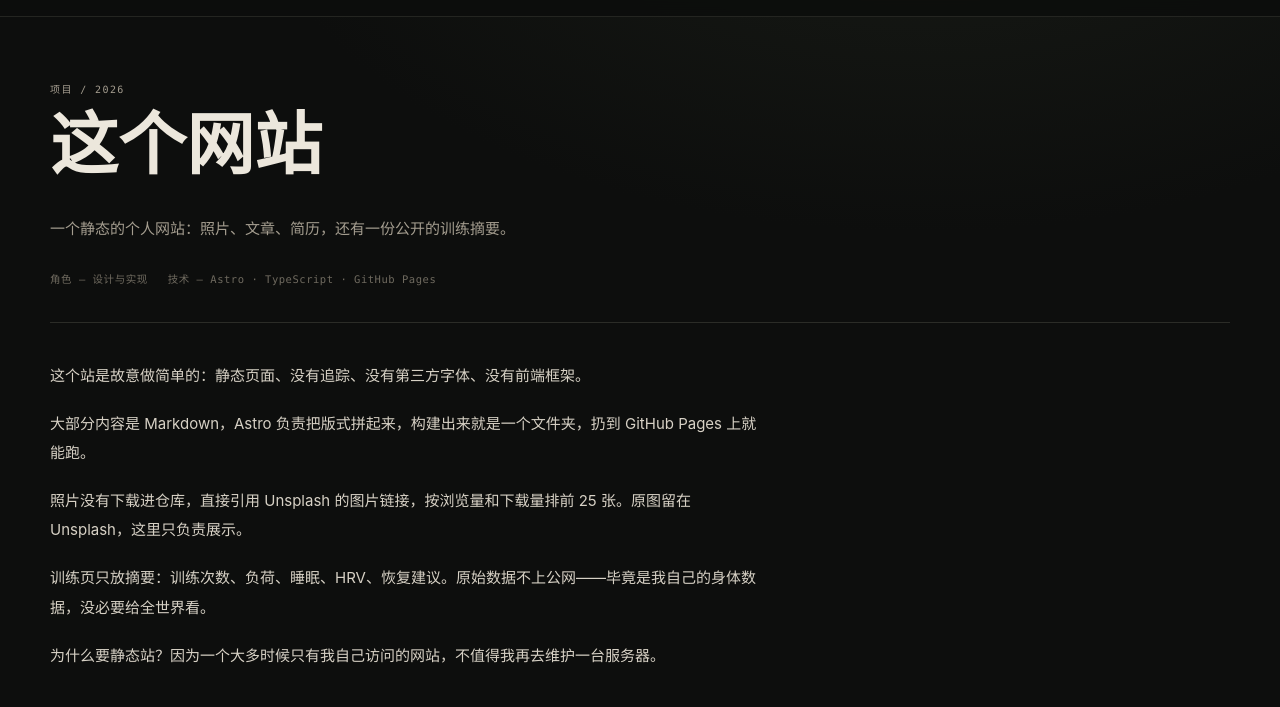
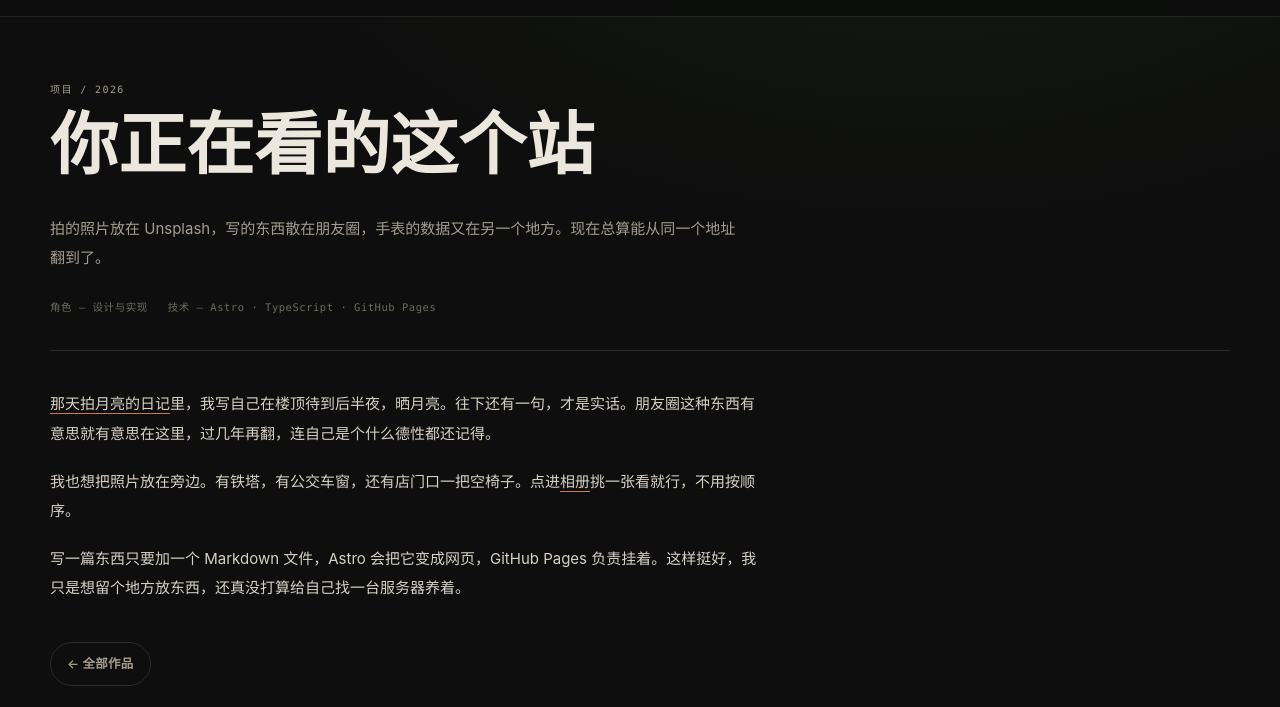
Before and after one commit to ljm030826-netizen/personal-site, an Astro site: page /projects/personal-site in a window 1280 px wide. Shown: the part 56-763 px from the top of the page. Built offline with nearby package versions, Linux system fonts and the light colour scheme; Astro itself is replaced by a stand-in of ours.

Commit message:
重写项目手记：你正在看的这个站

```diff
--- a/src/content/projects/personal-site.md
+++ b/src/content/projects/personal-site.md
@@ -1,6 +1,6 @@
 ---
-title: "这个网站"
-description: "一个静态的个人网站：照片、文章、简历，还有一份公开的训练摘要。"
+title: "你正在看的这个站"
+description: "拍的照片放在 Unsplash，写的东西散在朋友圈，手表的数据又在另一个地方。现在总算能从同一个地址翻到了。"
 year: "2026"
 role: "设计与实现"
 stack: ["Astro", "TypeScript", "GitHub Pages"]
@@ -8,12 +8,8 @@ featured: true
 order: 3
 ---
 
-这个站是故意做简单的：静态页面、没有追踪、没有第三方字体、没有前端框架。
+[那天拍月亮的日记](/diary/2025-04-05/)里，我写自己在楼顶待到后半夜，晒月亮。往下还有一句，才是实话。朋友圈这种东西有意思就有意思在这里，过几年再翻，连自己是个什么德性都还记得。
 
-大部分内容是 Markdown，Astro 负责把版式拼起来，构建出来就是一个文件夹，扔到 GitHub Pages 上就能跑。
+我也想把照片放在旁边。有铁塔，有公交车窗，还有店门口一把空椅子。点进[相册](/photos/)挑一张看就行，不用按顺序。
 
-照片没有下载进仓库，直接引用 Unsplash 的图片链接，按浏览量和下载量排前 25 张。原图留在 Unsplash，这里只负责展示。
-
-训练页只放摘要：训练次数、负荷、睡眠、HRV、恢复建议。原始数据不上公网——毕竟是我自己的身体数据，没必要给全世界看。
-
-为什么要静态站？因为一个大多时候只有我自己访问的网站，不值得我再去维护一台服务器。
+写一篇东西只要加一个 Markdown 文件，Astro 会把它变成网页，GitHub Pages 负责挂着。这样挺好，我只是想留个地方放东西，还真没打算给自己找一台服务器养着。
```
